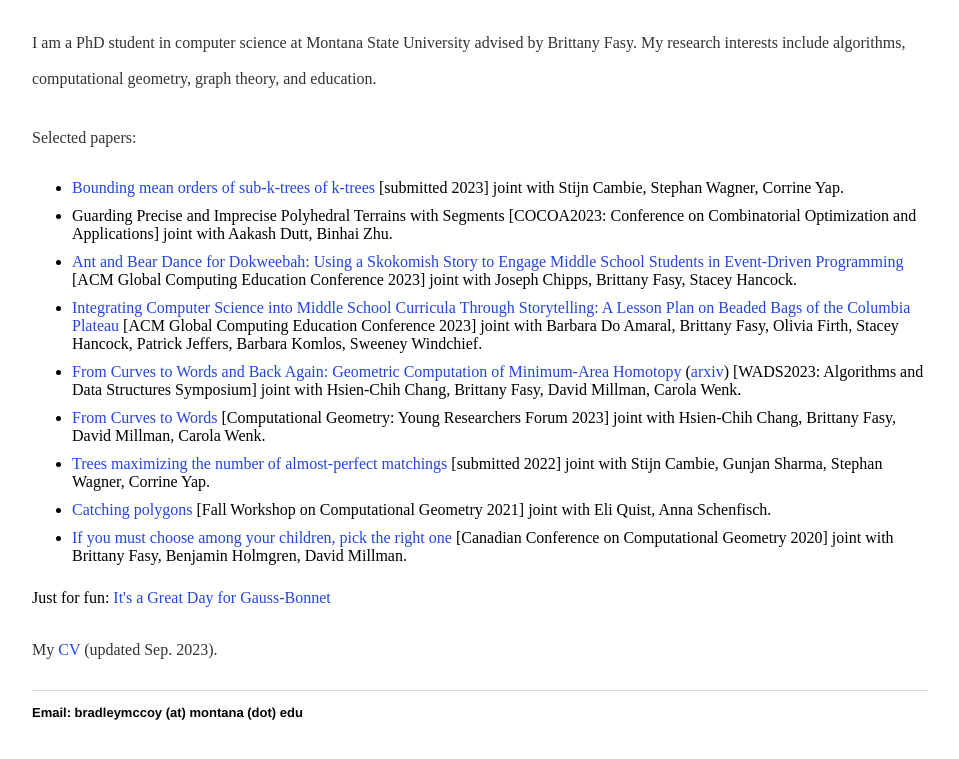
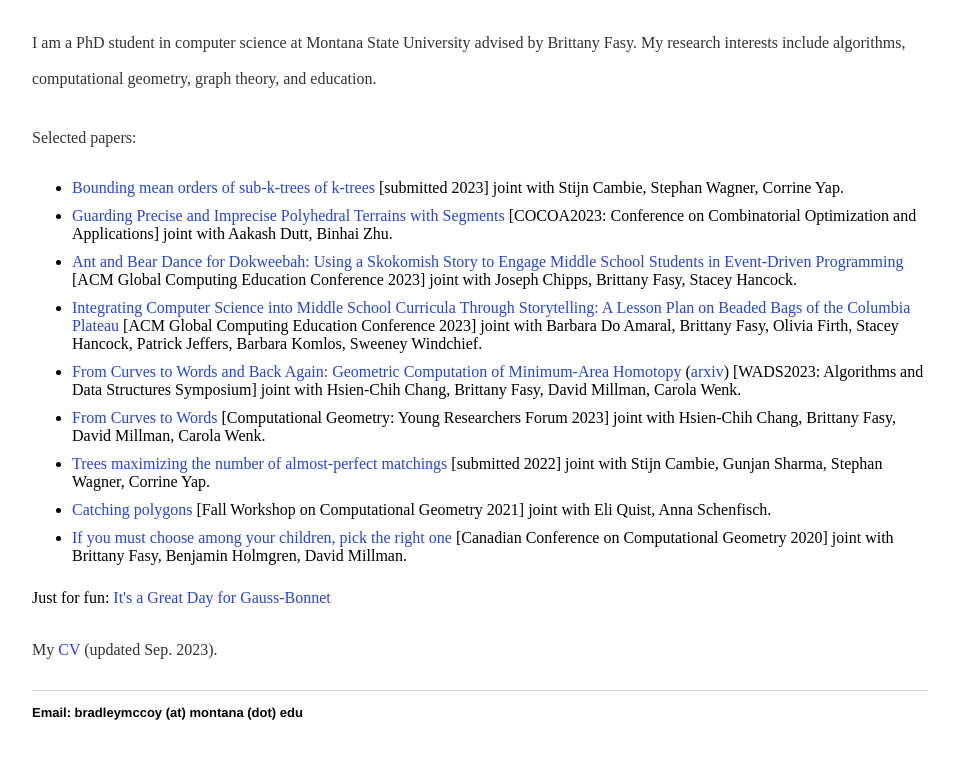
Before and after one commit to Brad-A-M/Brad-A-M.github.io, a Jekyll site: the page built from index.html, in a window 1280 px wide, cut to the strip 421-1204 px from the top of the page. Shown: the top 759 px of the strip, without its empty margins (160-1119 px from the left). Built offline with Jekyll 4.4.1, drawn with Linux system fonts in a browser that asks for light colours; part of the change alters nothing that is shown.

```diff
--- a/index.html
+++ b/index.html
@@ -18,7 +18,7 @@ title: Bradley McCoy
 		Selected papers:
 	<ul>
 		<li><a href="https://arxiv.org/abs/2309.16545"> Bounding mean orders of sub-k-trees of k-trees</a> [submitted 2023] joint with Stijn Cambie, Stephan Wagner, Corrine Yap.</li>
-		<li> Guarding Precise and Imprecise Polyhedral Terrains with Segments [COCOA2023: Conference on Combinatorial Optimization and Applications] joint with Aakash Dutt, Binhai Zhu.</li>
+		<li> <a href="https://link.springer.com/chapter/10.1007/978-3-031-49614-1_24"> Guarding Precise and Imprecise Polyhedral Terrains with Segments</a> [COCOA2023: Conference on Combinatorial Optimization and Applications] joint with Aakash Dutt, Binhai Zhu.</li>
 		<li> <a href="https://dl.acm.org/doi/10.1145/3576882.3617920"> Ant and Bear Dance for Dokweebah: Using a Skokomish Story to Engage Middle School Students in Event-Driven Programming</a> [ACM Global Computing
 Education Conference 2023] joint with Joseph Chipps, Brittany Fasy, Stacey Hancock.</li>
 		<li> <a href="https://dl.acm.org/doi/10.1145/3576882.3617913">Integrating Computer Science into Middle School Curricula Through Storytelling: A Lesson Plan on Beaded Bags of the Columbia Plateau</a> [ACM Global Computing
```
